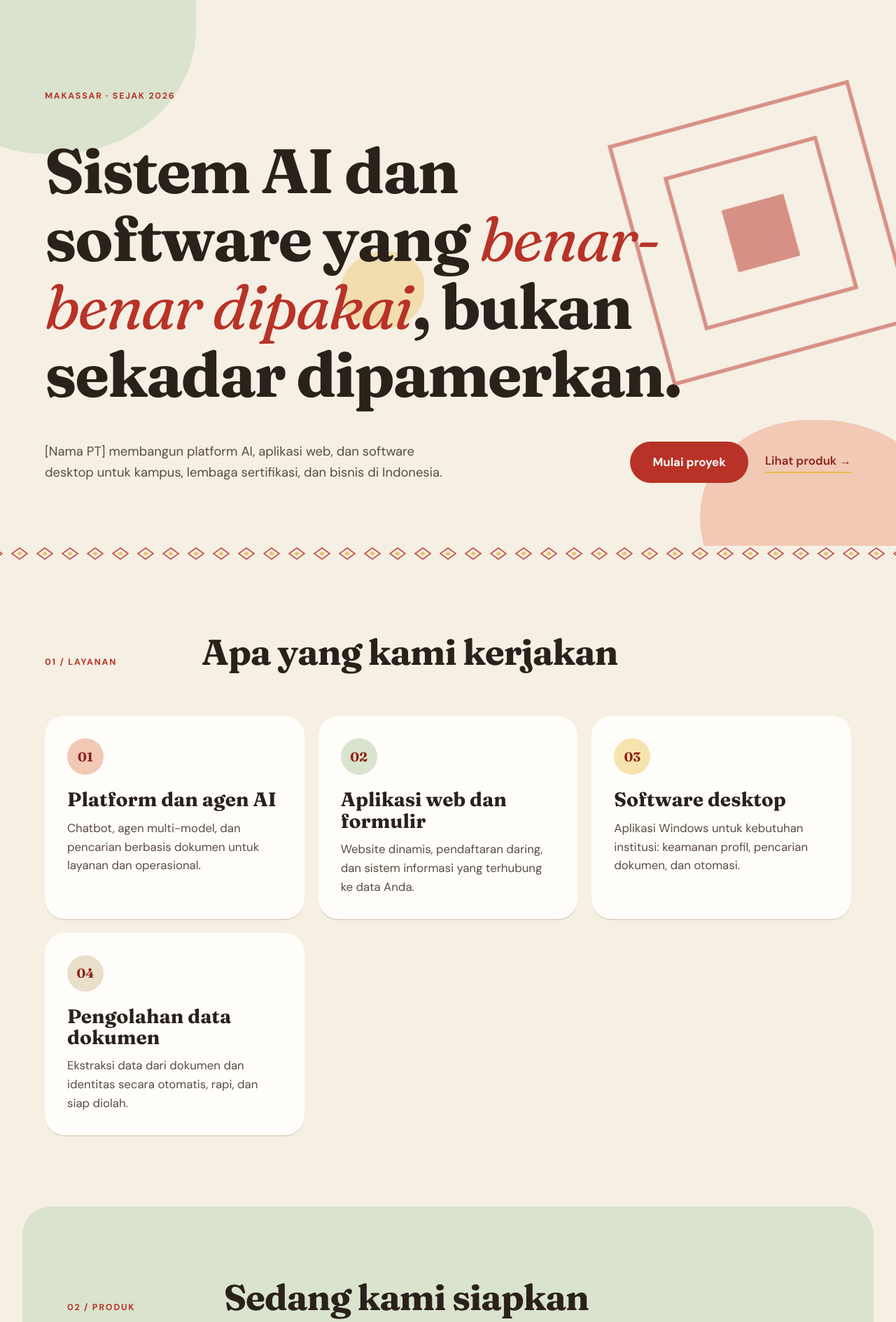
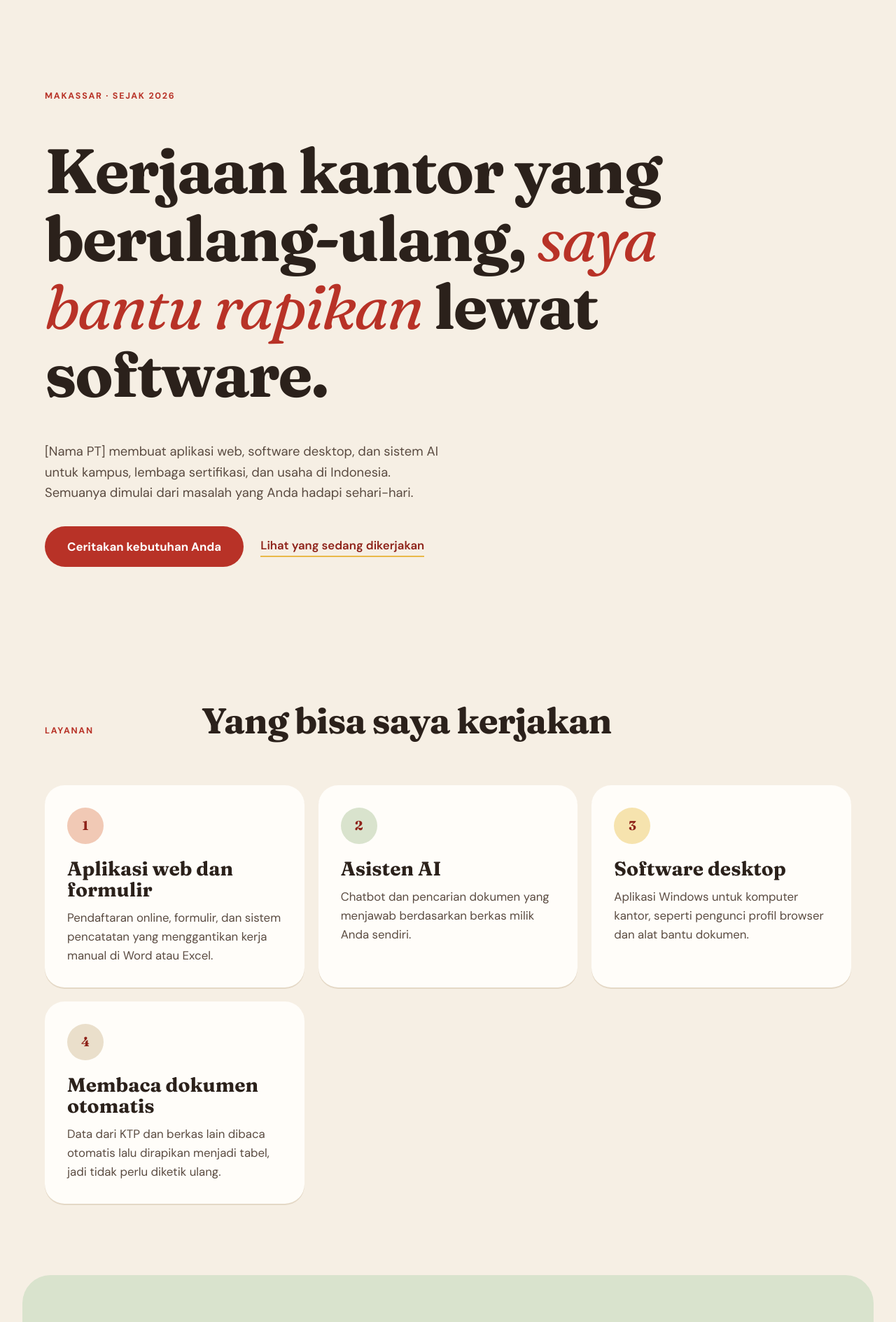
Before and after one commit to jefribuloup/lontaras, a Flask app: page / in a window 1280 px wide. Shown: the part 73-1962 px from the top of the page at 70% size. Run offline with Flask 3, Linux system fonts and the light colour scheme.

Commit message:
Update index.html

```diff
--- a/templates/index.html
+++ b/templates/index.html
@@ -1,104 +1,98 @@
 {% extends "base.html" %}
 
-{% block title %}Lontaras | AI dan software dari Makassar{% endblock %}
+{% block title %}Lontaras | Software dan AI buatan Makassar{% endblock %}
 
 {% block content %}
 <section class="hero">
-  <div class="blob blob--sage" aria-hidden="true"></div>
-  <div class="blob blob--blush" aria-hidden="true"></div>
-  <div class="blob blob--gold" aria-hidden="true"></div>
   <p class="eyebrow mono">Makassar &middot; Sejak 2026</p>
   <h1 class="hero-title">
-    Sistem AI dan software yang <em>benar-benar dipakai</em>, bukan sekadar dipamerkan.
+    Kerjaan kantor yang berulang-ulang, <em>saya bantu rapikan</em> lewat software.
   </h1>
   <div class="hero-foot">
     <p class="lead">
-      [Nama PT] membangun platform AI, aplikasi web, dan software desktop untuk kampus,
-      lembaga sertifikasi, dan bisnis di Indonesia.
+      [Nama PT] membuat aplikasi web, software desktop, dan sistem AI untuk kampus,
+      lembaga sertifikasi, dan usaha di Indonesia. Semuanya dimulai dari masalah
+      yang Anda hadapi sehari-hari.
     </p>
     <div class="btn-row">
-      <a class="btn" href="#kontak">Mulai proyek</a>
-      <a class="link" href="#produk">Lihat produk &rarr;</a>
+      <a class="btn" href="#kontak">Ceritakan kebutuhan Anda</a>
+      <a class="link" href="#produk">Lihat yang sedang dikerjakan</a>
     </div>
   </div>
-  <svg class="hero-mark" viewBox="0 0 200 200" aria-hidden="true">
-    <path d="M100 8 192 100 100 192 8 100Z" fill="none" stroke="currentColor" stroke-width="2"/>
-    <path d="M100 42 158 100 100 158 42 100Z" fill="none" stroke="currentColor" stroke-width="2"/>
-    <path d="M100 76 124 100 100 124 76 100Z" fill="currentColor"/>
-  </svg>
 </section>
-
-<div class="songket" aria-hidden="true"></div>
 
 <section id="layanan" class="sec">
   <div class="sec-head">
-    <span class="mono">01 / Layanan</span>
-    <h2>Apa yang kami kerjakan</h2>
+    <span class="mono">Layanan</span>
+    <h2>Yang bisa saya kerjakan</h2>
   </div>
   <ul class="list">
     <li class="row">
-      <span class="num">01</span>
-      <h3>Platform dan agen AI</h3>
-      <p>Chatbot, agen multi-model, dan pencarian berbasis dokumen untuk layanan dan operasional.</p>
+      <span class="num">1</span>
+      <h3>Aplikasi web dan formulir</h3>
+      <p>Pendaftaran online, formulir, dan sistem pencatatan yang menggantikan kerja manual di Word atau Excel.</p>
     </li>
     <li class="row">
-      <span class="num">02</span>
-      <h3>Aplikasi web dan formulir</h3>
-      <p>Website dinamis, pendaftaran daring, dan sistem informasi yang terhubung ke data Anda.</p>
+      <span class="num">2</span>
+      <h3>Asisten AI</h3>
+      <p>Chatbot dan pencarian dokumen yang menjawab berdasarkan berkas milik Anda sendiri.</p>
     </li>
     <li class="row">
-      <span class="num">03</span>
+      <span class="num">3</span>
       <h3>Software desktop</h3>
-      <p>Aplikasi Windows untuk kebutuhan institusi: keamanan profil, pencarian dokumen, dan otomasi.</p>
+      <p>Aplikasi Windows untuk komputer kantor, seperti pengunci profil browser dan alat bantu dokumen.</p>
     </li>
     <li class="row">
-      <span class="num">04</span>
-      <h3>Pengolahan data dokumen</h3>
-      <p>Ekstraksi data dari dokumen dan identitas secara otomatis, rapi, dan siap diolah.</p>
+      <span class="num">4</span>
+      <h3>Membaca dokumen otomatis</h3>
+      <p>Data dari KTP dan berkas lain dibaca otomatis lalu dirapikan menjadi tabel, jadi tidak perlu diketik ulang.</p>
     </li>
   </ul>
 </section>
 
 <section id="produk" class="sec ink">
   <div class="sec-head">
-    <span class="mono">02 / Produk</span>
-    <h2>Sedang kami siapkan</h2>
+    <span class="mono">Produk</span>
+    <h2>Yang sedang dikerjakan</h2>
   </div>
   <div class="prods">
     <div class="prod">
       <span class="tag mono">Platform AI</span>
-      <h3>Segera diluncurkan</h3>
-      <p>Platform AI multi-agent untuk layanan dan operasional institusi.</p>
+      <h3>Asisten AI untuk lembaga</h3>
+      <p>Layanan dan operasional harian dibantu AI yang bisa memakai beberapa model sekaligus.</p>
+      <span class="status">Dalam pengerjaan</span>
     </div>
     <div class="prod">
       <span class="tag mono">Aplikasi desktop</span>
-      <h3>Segera diluncurkan</h3>
-      <p>Pencarian dokumen berbasis AI yang berjalan di komputer Anda.</p>
+      <h3>Pencari dokumen</h3>
+      <p>Mencari isi dokumen dengan bantuan AI, dan semuanya berjalan di komputer Anda sendiri.</p>
+      <span class="status">Dalam pengerjaan</span>
     </div>
     <div class="prod">
       <span class="tag mono">Aplikasi desktop</span>
-      <h3>Segera diluncurkan</h3>
-      <p>Perlindungan profil browser dengan kata sandi untuk komputer bersama.</p>
+      <h3>Pengunci profil browser</h3>
+      <p>Profil Chrome dilindungi kata sandi, cocok untuk komputer yang dipakai bergantian.</p>
+      <span class="status">Dalam pengerjaan</span>
     </div>
   </div>
 </section>
 
 <section id="cara-kerja" class="sec">
   <div class="sec-head">
-    <span class="mono">03 / Cara kerja</span>
-    <h2>Sederhana, bertahap, jelas</h2>
+    <span class="mono">Cara kerja</span>
+    <h2>Prosesnya sederhana</h2>
   </div>
   <ol class="steps">
-    <li><b>Pahami.</b> Kita bicara soal masalah nyata Anda, bukan fitur yang terdengar bagus.</li>
-    <li><b>Bangun.</b> Versi awal cepat dirilis, lalu disempurnakan berdasarkan pemakaian.</li>
-    <li><b>Serahkan.</b> Sistem berjalan, terdokumentasi, dan tetap kami dukung.</li>
+    <li><b>Ngobrol dulu.</b> Anda ceritakan apa yang merepotkan. Saya tanya sampai paham, sebelum menulis kode apa pun.</li>
+    <li><b>Bikin yang kecil dulu.</b> Versi awal dibuat cepat supaya bisa Anda coba, lalu diperbaiki dari pemakaian nyata.</li>
+    <li><b>Serahkan dan temani.</b> Sistem berjalan, ada catatan cara pakainya, dan Anda tahu harus menghubungi siapa kalau ada kendala.</li>
   </ol>
 </section>
 
 <section id="kontak" class="sec contact">
-  <span class="mono">04 / Kontak</span>
-  <h2>Punya kebutuhan sistem?</h2>
+  <span class="mono">Kontak</span>
+  <h2>Ada pekerjaan yang ingin dirapikan?</h2>
   <a class="mail" href="mailto:halo@lontaras.com">halo@lontaras.com</a>
-  <p class="lead">Ceritakan singkat masalah Anda. Kami balas dengan langkah yang konkret.</p>
+  <p class="lead">Tulis saja singkat: apa yang dikerjakan sekarang dan apa yang bikin repot. Saya balas dengan saran langkah pertama.</p>
 </section>
 {% endblock %}
```
